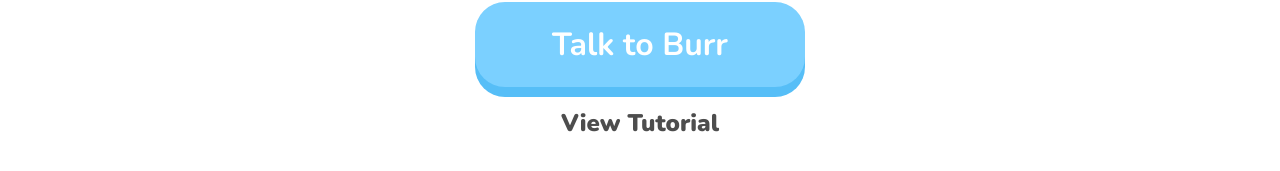
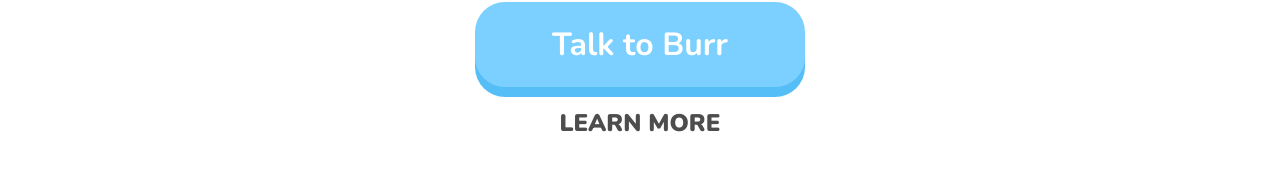
Before and after one commit to Paynecoder/BigProjectOne, a Next.js app: page /intro in a window 1280 px wide. Shown: the part 967-1138 px from the top of the page. Built offline with nearby package versions, Linux system fonts and the light colour scheme.

Commit message:
remove tutorial

```diff
--- a/pages/intro.js
+++ b/pages/intro.js
@@ -38,8 +38,8 @@ export default function Home() {
             <Button word={"Talk to Burr"} route={"/askburr"} />
           </div>
         </div>
-        <Link href="/tutorial">
-          <div className={styles.tutorial}>View Tutorial</div>
+        <Link href="/about">
+          <div className={styles.about}>LEARN MORE</div>
         </Link>
       </main>
     </>
--- a/styles/Intro.module.css
+++ b/styles/Intro.module.css
@@ -49,7 +49,7 @@
     font-weight: 900;
 }
 
-.tutorial {
+.about {
     position: relative;
     margin-top: 20px;
     color: var(--primary-gray);
```
